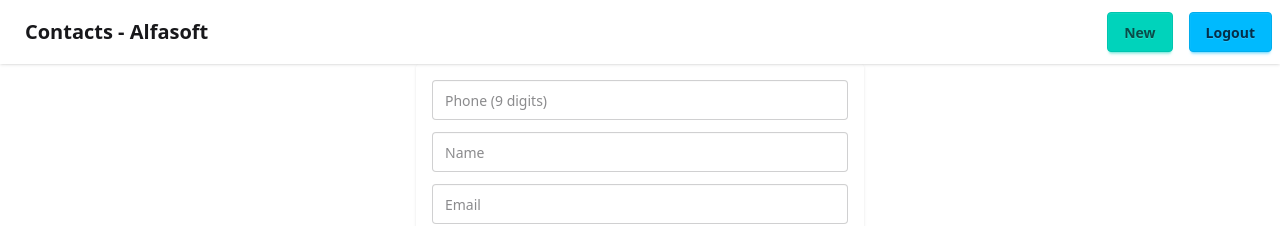
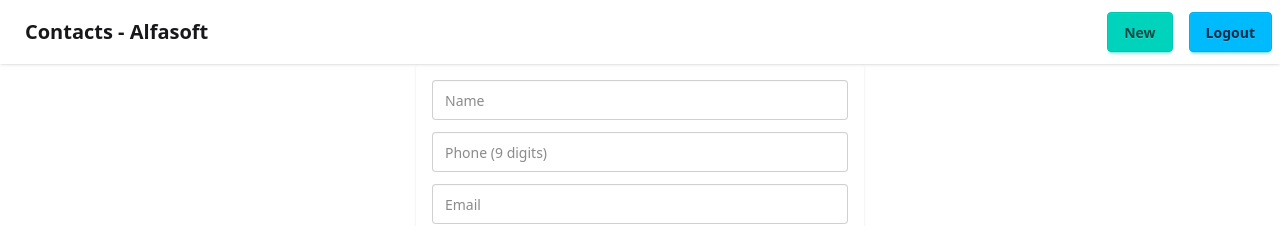
Before and after one commit to alexsandersautier/contact-app, a Vue app in the folder views/: page /new in a window 1280 px wide. Shown: the top 226 px of the page. Built offline with nearby package versions, Linux system fonts and the light colour scheme; sample sign-in values are in the browser's storage.

Commit message:
add new validation

```diff
--- a/views/src/components/FormComponent.vue
+++ b/views/src/components/FormComponent.vue
@@ -73,10 +73,11 @@ onMounted(async () => {
     <div class="max-w-md mx-auto p-4 rounded shadow">
       <form @submit.prevent="handleSubmit" class="flex flex-col gap-3">
 
+        <input v-model="formData.name" minlength="5" type="text" placeholder="Name" class="input input-bordered w-full" required />
+
         <input v-model="formData.contact" type="text" placeholder="Phone (9 digits)" maxlength="9" pattern="\d{9}"
           inputmode="numeric" class="input input-bordered w-full" required />
 
-        <input v-model="formData.name" type="text" placeholder="Name" class="input input-bordered w-full" required />
 
         <input v-model="formData.email" type="email" placeholder="Email" class="input input-bordered w-full" required />
         <figure class="h-48 w-full overflow-hidden" v-if="editing">
```
